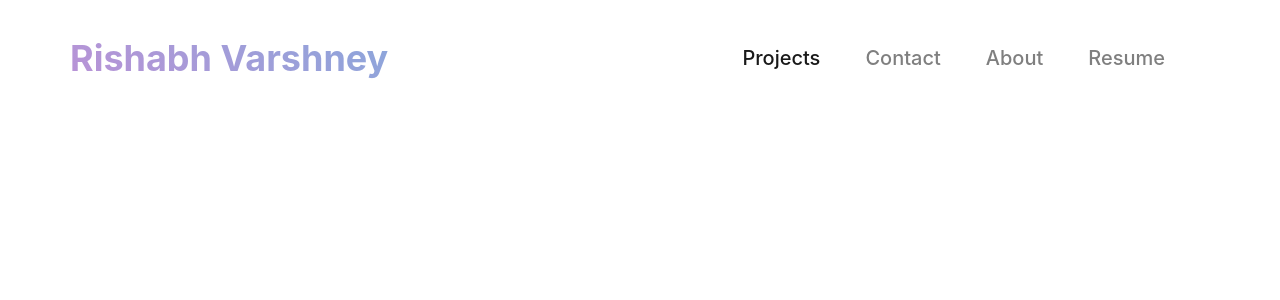
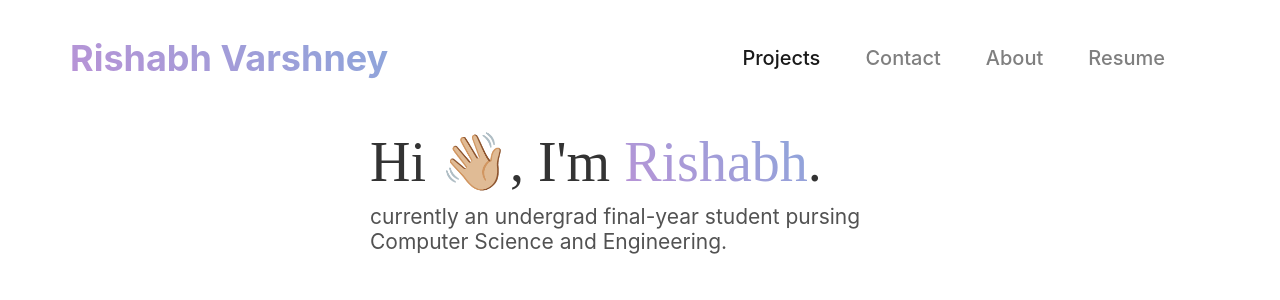
Before and after one commit to rishabhvarshney14/portfolio-v2, a React (Create React App) app: page / in a window 1280 px wide. Shown: the top 300 px of the page. Built offline with nearby package versions, Linux system fonts and the light colour scheme.

Commit message:
Header Component completed

```diff
--- a/src/App.js
+++ b/src/App.js
@@ -1,12 +1,12 @@
 import React from "react";
 
 // Custom Components
-import NavBar from "./components/navbar/NavBar";
+import Header from "./components/header/Header";
 
 function App() {
   return (
     <div className="App">
-      <NavBar />
+      <Header />
     </div>
   );
 }
--- /dev/null
+++ b/src/components/header/Header.js
@@ -0,0 +1,14 @@
+import React from "react";
+import HeaderMain from "./HeaderMain";
+import NavBar from "./NavBar";
+
+const Header = () => {
+  return (
+    <div>
+      <NavBar />
+      <HeaderMain />
+    </div>
+  );
+};
+
+export default Header;
--- /dev/null
+++ b/src/components/header/HeaderMain.js
@@ -0,0 +1,20 @@
+import React from "react";
+
+// Styles
+import styles from "./styles/headerMain.module.css";
+
+const HeaderMain = () => {
+  return (
+    <div className={styles.container}>
+      <div className={styles.display}>
+        Hi 👋🏼, I'm <span className={styles.name}>Rishabh</span>.
+      </div>
+      <div className={styles.summary}>
+        currently an undergrad final-year student pursing Computer Science and
+        Engineering.
+      </div>
+    </div>
+  );
+};
+
+export default HeaderMain;
--- /dev/null
+++ b/src/components/header/styles/headerMain.module.css
@@ -0,0 +1,53 @@
+.container {
+    padding: 120px 0px;
+    width: 100%;
+    padding-right: 15px;
+    padding-left: 15px;
+    margin-right: auto;
+    margin-left: auto;
+    cursor: default;
+}
+
+@media (min-width: 1200px) {
+    .container {
+        max-width: 1140px;
+    }
+}
+
+@media (min-width: 992px) {
+    .container {
+        max-width: 960px;
+    }
+}
+
+@media (min-width: 768px) {
+    .container {
+        max-width: 720px;
+    }
+}
+
+@media (min-width: 576px) {
+    .container {
+        max-width: 540px;
+    }
+}
+
+.display {
+    font-family: 'proxima-nova';
+    font-weight: 500;
+    font-size: 56px;
+    color: #333333;
+    line-height: 1.5;
+}
+
+.name {
+    background-image: linear-gradient(45deg, #B993D6, #8CA6DB);
+    background-size: 100%;
+    background-clip: text;
+    -webkit-text-fill-color: transparent;
+}
+
+.summary {
+    font-size: 21px;
+    color: #525252
+}
```
Also changed, not shown: src/components/header/NavBar.js (renamed from src/components/navbar/NavBar.js), src/components/header/styles/navbar.module.css (renamed from src/components/navbar/styles/navbar.module.css).
